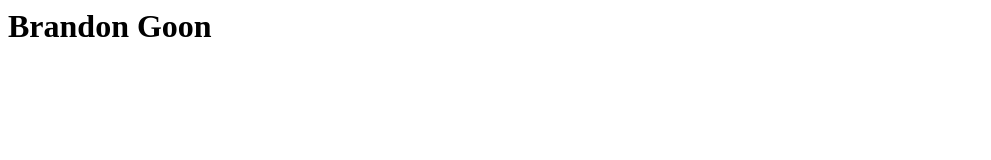
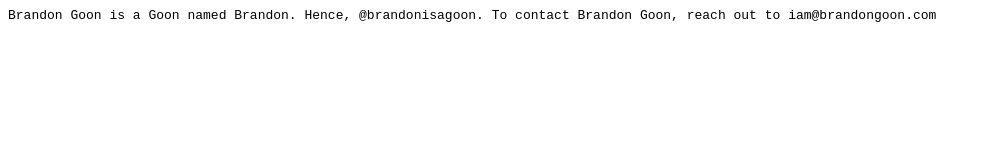
Before and after one commit to brandonisagoon/landing-page, a plain HTML site: page index.html in a window 1280 px wide. Shown: the whole page, without its empty margins (0-991 px from the left). Drawn offline with Linux system fonts and the light colour scheme.

Commit message:
Update index.html

```diff
--- a/index.html
+++ b/index.html
@@ -1 +1 @@
-<h1>Brandon Goon</h1>
+<p style="font-family: monospace">Brandon Goon is a Goon named Brandon. Hence, @brandonisagoon. To contact Brandon Goon, reach out to iam@brandongoon.com</p>
```
